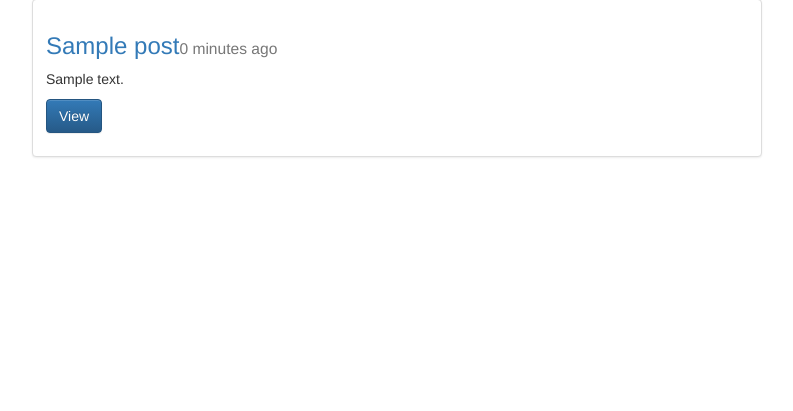
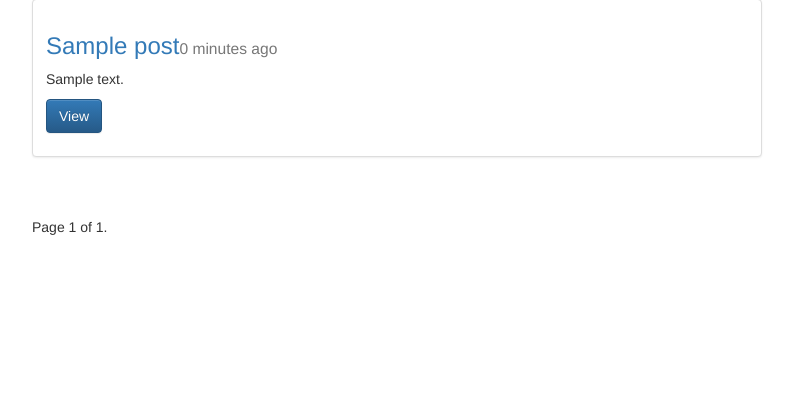
Before and after one commit to NigelEarle/django-tutorial, a Django app: page /posts/ in a window 1280 px wide. Shown: the part 71-482 px from the top of the page, without its empty margins (338-1131 px from the left). Run offline with Django 3.2, Linux system fonts and the light colour scheme; tables that the repository leaves empty hold one stand-in row (values such as "Sample post"); some libraries are stand-ins or nearby versions.

Commit message:
add pagination

```diff
--- a/src/posts/models.py
+++ b/src/posts/models.py
@@ -16,3 +16,6 @@ class Post(models.Model):
   def get_absolute_url(self):
     return reverse("posts:detail", kwargs={"id": self.id})
     # return 'posts/%s/' %(self.id)
+
+  class Meta:
+    ordering = ["-timestamp", "-updated"]
--- a/src/posts/views.py
+++ b/src/posts/views.py
@@ -1,4 +1,5 @@
 from django.http import HttpResponse, HttpResponseRedirect
+from django.core.paginator import Paginator, EmptyPage, PageNotAnInteger
 from django.shortcuts import render, get_object_or_404, redirect
 from django.contrib import messages
 # Create your views here.
@@ -29,7 +30,20 @@ def post_detail(request, id=None):
   return render(request, "post_detail.html", context)
 
 def post_list(request):
-  queryset = Post.objects.all()
+  queryset_list = Post.objects.all().order_by("-timestamp")
+
+  paginator = Paginator(queryset_list, 3) # Show 25 contacts per page
+
+  page = request.GET.get('page')
+  try:
+      queryset = paginator.page(page)
+  except PageNotAnInteger:
+      # If page is not an integer, deliver first page.
+      queryset = paginator.page(1)
+  except EmptyPage:
+      # If page is out of range (e.g. 9999), deliver last page of results.
+      queryset = paginator.page(paginator.num_pages)
+
 
   context = {
     "object_list" : queryset,
--- a/src/templates/post_list.html
+++ b/src/templates/post_list.html
@@ -18,5 +18,24 @@
     </div>
   </div>
   {% endfor %}
+
+  {% for contact in object_list %}
+    {# Each "contact" is a Contact model object. #}
+    {{ contact.full_name|upper }}<br />
+{% endfor %}
+  <div class="pagination">
+    <span class="step-links">
+      {% if object_list.has_previous %}
+          <a href="?page={{ object_list.previous_page_number }}">previous</a>
+      {% endif %}
+      <span class="current">
+          Page {{ object_list.number }} of {{ object_list.paginator.num_pages }}.
+      </span>
+
+      {% if object_list.has_next %}
+          <a href="?page={{ object_list.next_page_number }}">next</a>
+      {% endif %}
+    </span>
+  </div>
 </div>
 {% endblock content %}
```
